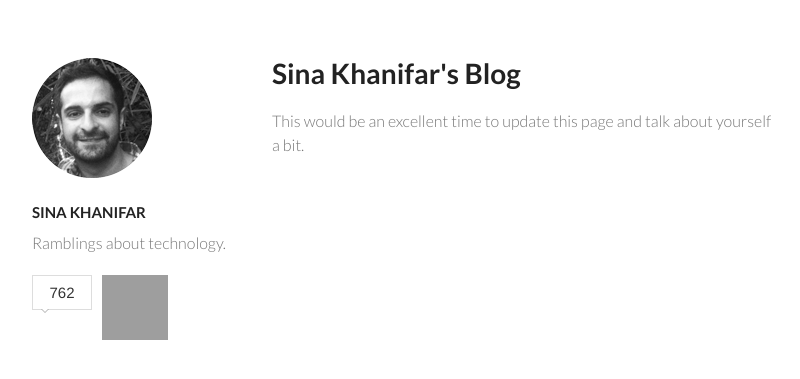
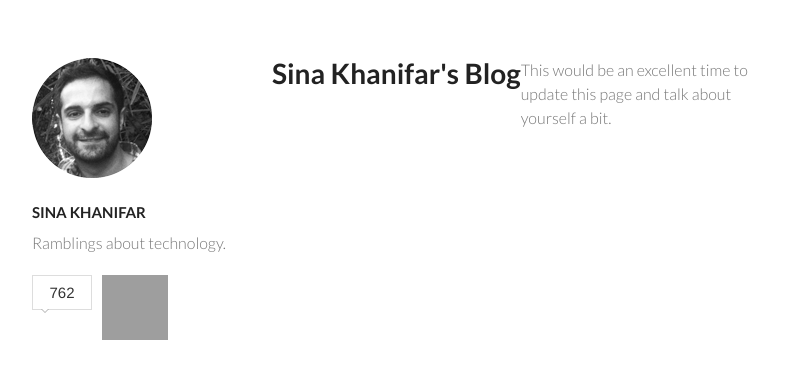
Before and after one commit to sinak/sinak.github.com, a Jekyll site: the page built from about.html, in a window 1280 px wide. Shown: the top 379 px of the page, without its empty margins (178-978 px from the left). Built offline with Jekyll 4.4.1, drawn with Linux system fonts in a browser that asks for light colours; nearby versions of some CDN libraries; Markdown is read by kramdown in place of the engine named in the settings; comment, search, counter and statistics services are not loaded; grey boxes are pictures that could not be loaded.

Commit message:
responsive fixes

```diff
--- a/css/base.css
+++ b/css/base.css
@@ -23,7 +23,9 @@ h1, h2, h3 {
 h1 {
   font-size:28px;
 }
-
+.content h1 {
+  float:left;
+}
 h2 {
   color:#393939;
 }
```
